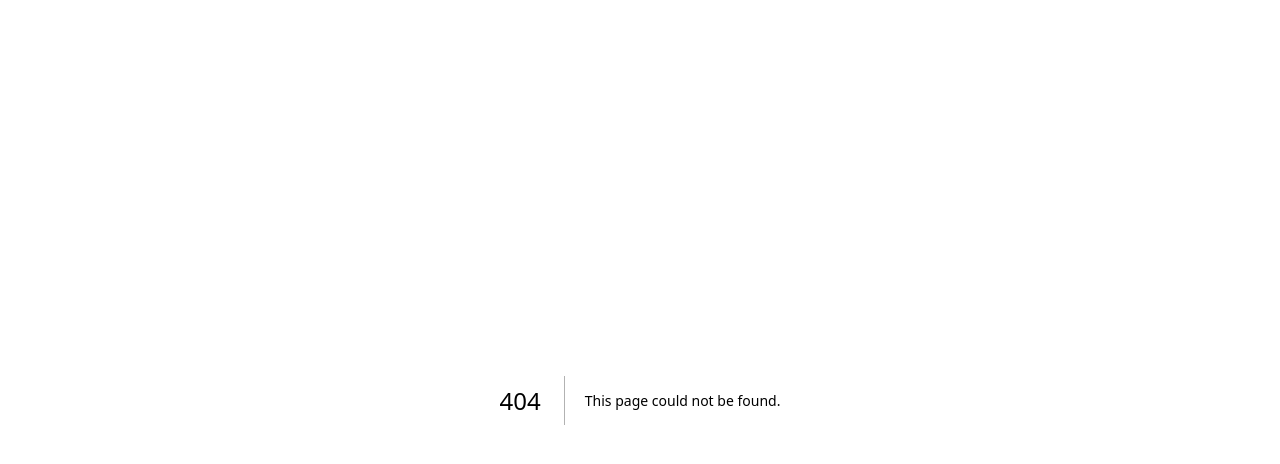
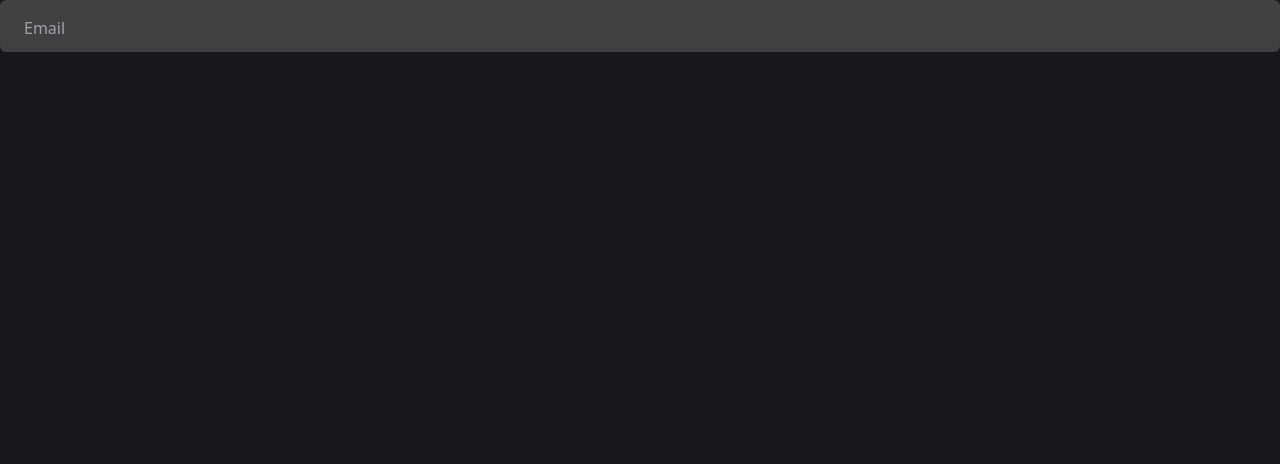
Before and after one commit to PavankumarUppar/netflix-clone, a Next.js app: page /components/Input in a window 1280 px wide. Before the commit this address had no page. Shown: the top 464 px of the page. Built offline with nearby package versions, Linux system fonts and the light colour scheme.

Commit message:
created the sign in auth ui

```diff
--- a/pages/auth.tsx
+++ b/pages/auth.tsx
@@ -1,3 +1,6 @@
+import Input from "./components/input";
+
+
 const Auth = () => {
     return (
         <div className="relative h-full w-full bg-[url('/images/hero.jpg')] bg-no-repeat bg-center bg-fixed bg-cover">
@@ -6,7 +9,14 @@ const Auth = () => {
                     <img src="/images/logo.png"  alt="logo" className="h-12" />
                 </nav>
                 <div className="flex justify-center">
-                    <div className="bg-black bg-opacity-70 px-16 py-16 self-center mt-2 lg:w-2/5 lg:max-w-md rounded-md w-full"></div>
+                    <div className="bg-black bg-opacity-70 px-16 py-16 self-center mt-2 lg:w-2/5 lg:max-w-md rounded-md w-full">
+                        <h2 className="text-white text-4xl mb-8 font-semibold">
+                            Sign in
+                        </h2>
+                        <div className="flex flex-col gap-4">
+                            <Input />
+                        </div>
+                    </div>
                 </div>
             </div>
         </div>
--- /dev/null
+++ b/pages/components/Input.tsx
@@ -0,0 +1,67 @@
+import React from "react";
+
+interface InputProps {
+    id: string;
+    onChange: any;
+    value: string;
+    label: string;
+    type?: string;
+}
+
+
+const Input: React.FC<InputProps> = ({
+    id,
+    onChange,
+    value,
+    label,
+    type
+
+
+}) => {
+  return (
+    <div className="relative">
+    <input
+        id={id}
+        className="
+            block
+            rounded-md
+            px-6
+            py-6
+            pb-1
+            w-full
+            text-md
+            text-white
+            bg-neutral-700
+            appearance-none
+            focus:outline-none
+            focus:ring-0
+            peer
+        "
+        placeholder=" "
+    />
+    <label
+    className="
+        absolute
+        text-md
+        text-zinc-400
+        duration-150
+        transform
+        -translate-y-3
+        scale-75
+        top-4
+        z-10
+        origin-[0]
+        left-6
+        peer-placeholder-shown:scale-100
+        peer-placeholder-shown:translate-y-0
+        peer-focus:scale-75
+        peer-focus:-translate-y-3
+    "
+    htmlFor={id}>
+        Email
+    </label>
+    </div>
+  )
+}
+
+export default Input
```
